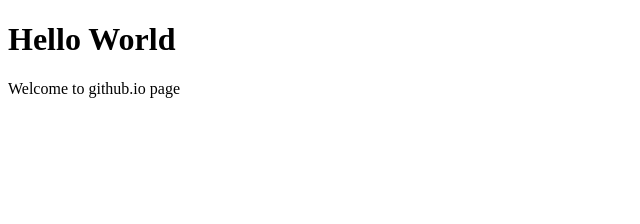
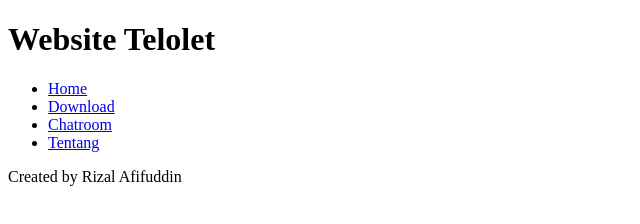
Before and after one commit to zerokira98/zerokira98.github.io, a plain HTML site: page index.html in a window 1280 px wide. Shown: the whole page, without its empty margins (0-640 px from the left). Drawn offline with Linux system fonts and the light colour scheme.

Commit message:
upload style

```diff
--- a/index.html
+++ b/index.html
@@ -1,7 +1,34 @@
 <!DOCTYPE html>
 <html>
+<head>
+  <title>Batch G-drive</title>
+</head>
 <body>
-<h1>Hello World</h1>
-<p>Welcome to github.io page</p>
+  <header>
+  <div class="title-bg">
+  <div id="title-txt">
+  	<h1 class="title">Website Telolet</h1>
+  </div></div>
+
+  </header>
+<div id="main">
+<div id="sidebar">
+<div id="pn_l">
+<ul>
+<li><a href="#" title="Home">Home</a></li>
+<li><a href="#">Download</a></li>
+<li><a href="#">Chatroom</a></li>
+<li><a href="#">Tentang</a></li>
+</ul>
+</div>
+</div>
+<div id="content">
+</div>
+</div>
+<footer>
+<div id="foottext">
+<a>Created by Rizal Afifuddin</a>
+</div>
+</footer>
 </body>
 </html>
--- /dev/null
+++ b/style.css
@@ -0,0 +1,82 @@
+@charset "utf-8";
+/*
+Theme Name: Twenty Seventeen
+Theme URI: https://wordpress.org/themes/twentyseventeen/
+Author: the WordPress team
+Author URI: https://wordpress.org/
+Description: Twenty Seventeen brings your site to life with immersive featured images and subtle animations. With a focus on business sites, it features multiple sections on the front page as well as widgets, navigation and social menus, a logo, and more. Personalize its asymmetrical grid with a custom color scheme and showcase your multimedia content with post formats. Our default theme for 2017 works great in many languages, for any abilities, and on any device.
+Version: 1.0
+License: GNU General Public License v2 or later
+License URI: http://www.gnu.org/licenses/gpl-2.0.html
+Text Domain: twentyseventeen
+Tags: one-column, two-columns, right-sidebar, flexible-header, accessibility-ready, custom-colors, custom-header, custom-menu, custom-logo, editor-style, featured-images, footer-widgets, post-formats, rtl-language-support, sticky-post, theme-options, threaded-comments, translation-ready
+This theme, like WordPress, is licensed under the GPL.
+Use it to make something cool, have fun, and share what you've learned with others.
+*/
+header{
+position:relative;
+}
+.title {
+background-color:rgba(74, 117, 208, 0.85);
+width:200px;
+margin-top:0px;
+}
+.title-bg {
+	width:1333px;
+	height:300px;
+	background:url(Res/vlcsnap-2017-05-29-17h53m02s337.png) no-repeat;
+	background-size:100%;
+	background-position-y:-50px;
+}
+#title-txt {
+	padding-top:100px;
+}
+#main {
+	width:1333px;
+	background-color:#ddd;
+	height:500px;
+}
+#sidebar {
+	width:200px;
+	float:left;
+	margin-left: 100px;
+	background-color:gray;
+}
+#pn_l {
+	height:200px;
+	padding-top:20px;
+}
+#pn_l ul{
+	padding-left:-10px;
+}
+#pn_l ul li {
+    border: solid;
+    border-bottom-color: green;
+    display: block;
+    margin-left: -30px;
+    text-decoration: none;
+    background-color: rgba(224, 215, 203, 0.88);
+    padding-top: 10px;
+    padding-bottom: 10px;
+    border-top-right-radius: 10px;
+}
+#pn_l ul li a {
+    text-decoration: none;
+}
+#content {
+	width:70%;
+	padding:10px;
+	margin-top:-20px;
+	background-color:rgba(255, 255, 255, 0.8);
+	position:relative;
+	float:left;
+}
+footer {
+	width:1333px;
+}
+#foottext {
+	text-align:center;
+	padding-top:40px;
+	margin-bottom:0px;
+	color:red;
+}
```
